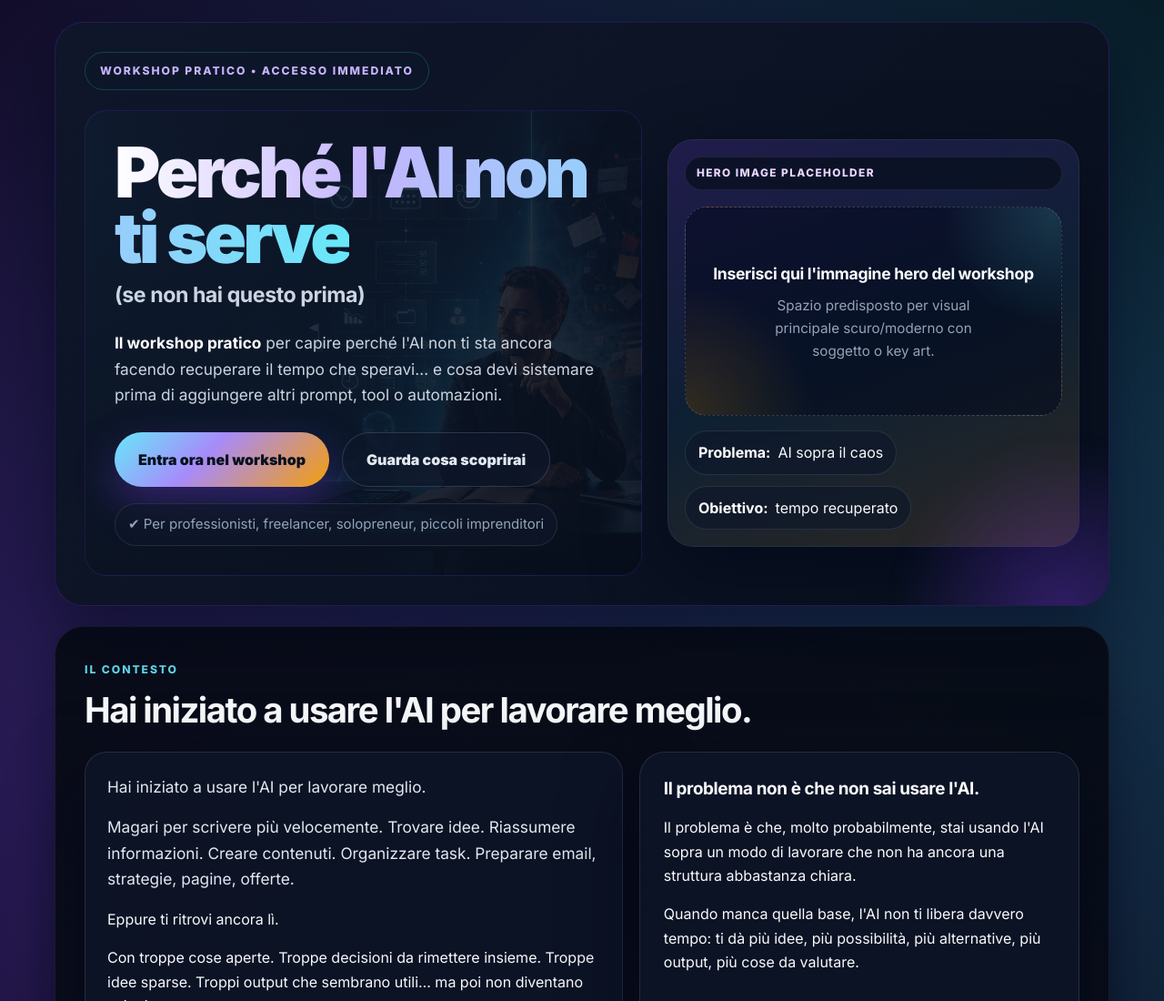
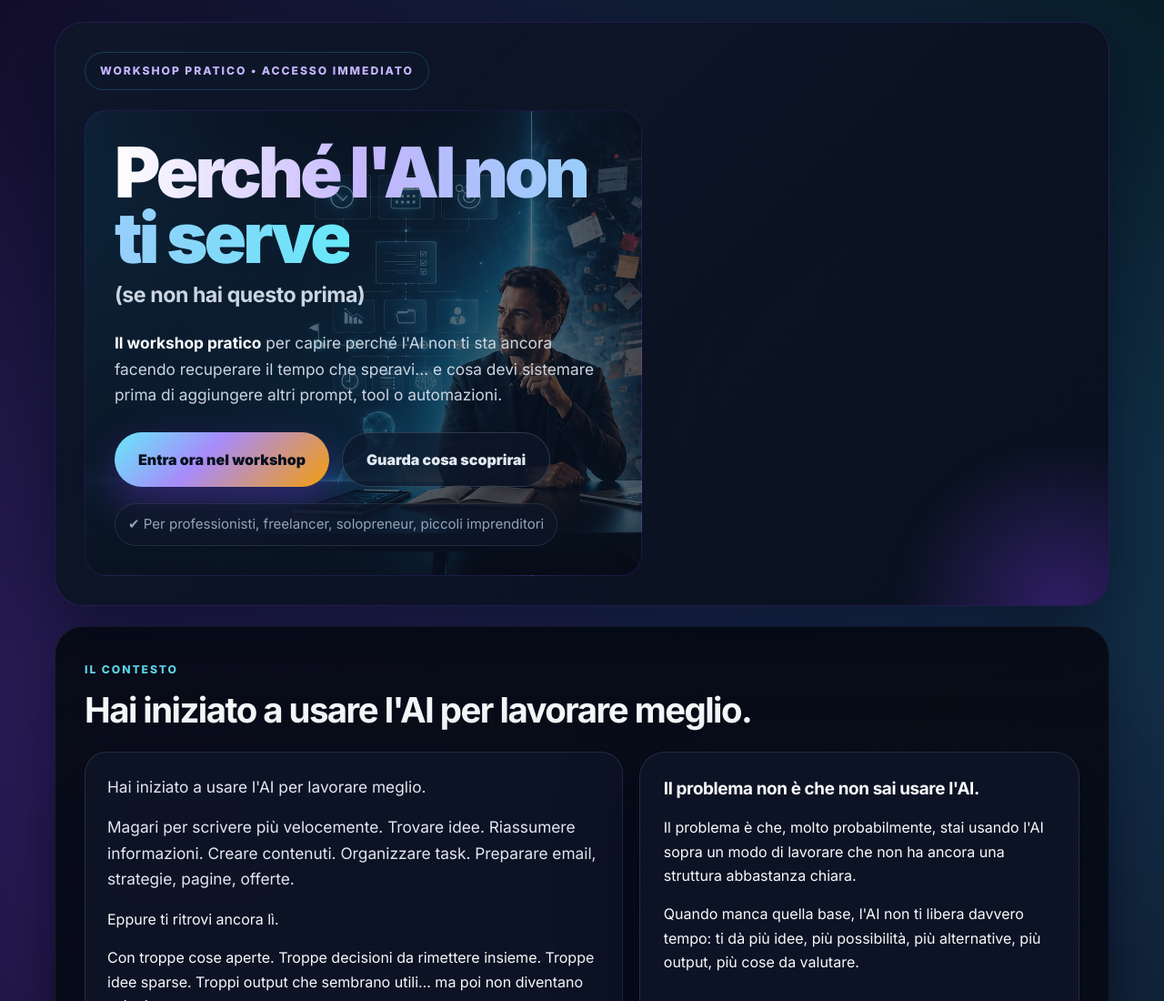
Before and after one commit to RRickyHunter/openclaw-pages, a plain HTML site: page wspaints/index.html in a window 1280 px wide. Shown: the top 1100 px of the page at 91% size. Drawn offline with Linux system fonts and the light colour scheme.

Commit message:
wspaints: rimossa visual-card placeholder, aumentata visibilità hero-bg (overlay più trasparente)

```diff
--- a/wspaints/index.html
+++ b/wspaints/index.html
@@ -109,7 +109,7 @@
       padding: 32px;
       border-radius: var(--radius-lg);
       background:
-        linear-gradient(135deg, rgba(15, 23, 42, 0.85), rgba(8, 15, 28, 0.9)),
+        linear-gradient(135deg, rgba(15, 23, 42, 0.55), rgba(8, 15, 28, 0.65)),
         url('./assets/hero-bg.png');
       background-size: cover;
       background-position: center;
@@ -677,19 +677,7 @@
           </div>
         </div>
 
-        <div class="hero-visual">
-          <div class="visual-card">
-            <div class="placeholder-label">Hero image placeholder</div>
-            <div class="placeholder-surface">
-              <strong>Inserisci qui l'immagine hero del workshop</strong>
-              <span>Spazio predisposto per visual principale scuro/moderno con soggetto o key art.</span>
-            </div>
-            <div class="visual-foot">
-              <div class="stat-pill"><strong>Problema:</strong> AI sopra il caos</div>
-              <div class="stat-pill"><strong>Obiettivo:</strong> tempo recuperato</div>
-            </div>
-          </div>
-        </div>
+
       </div>
     </section>
 
```
